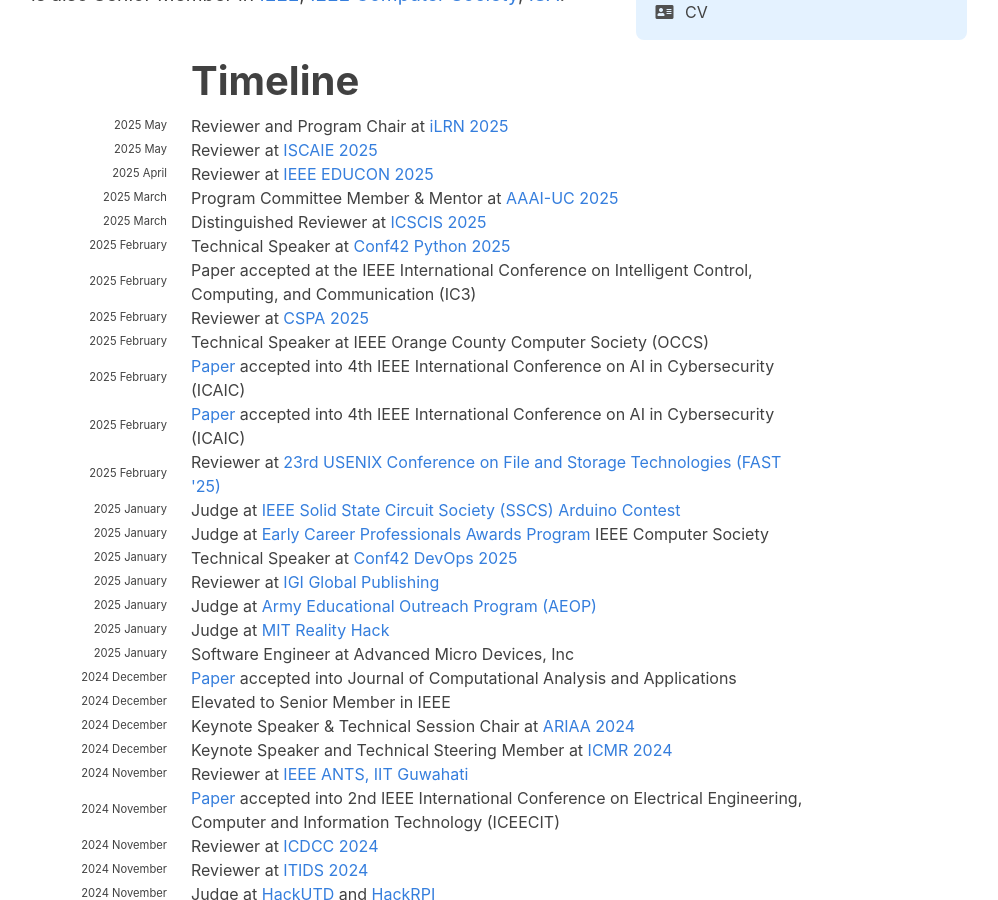
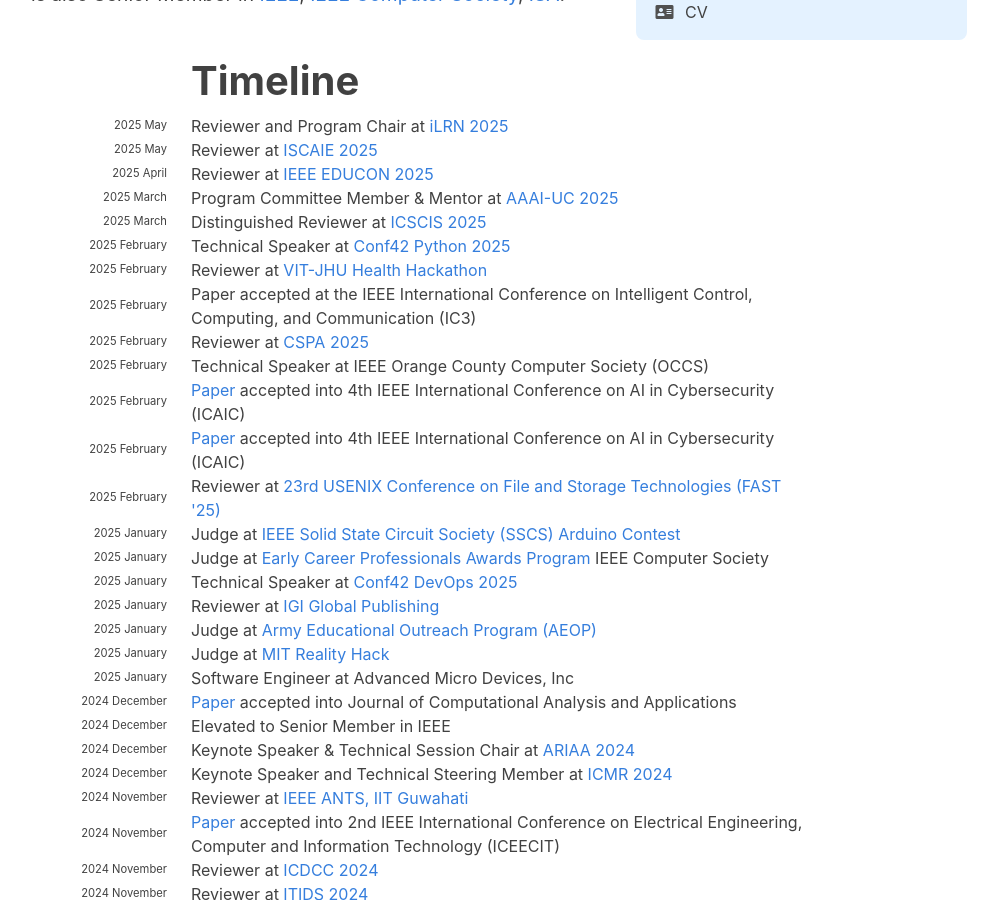
Before and after one commit to hariharanragothaman/hariharanragothaman.github.io, a Jekyll site: the page built from index.md, in a window 1280 px wide and 900 px high, scrolled down 772 px. Shown: the whole window, without its empty margins (141-1139 px from the left). Built offline with Jekyll 4.4.1, drawn with Linux system fonts in a browser that asks for light colours; nearby versions of some CDN libraries; some web fonts are replaced.

Commit message:
Polishes and Updates

```diff
--- a/_data/news.yaml
+++ b/_data/news.yaml
@@ -34,6 +34,10 @@
 - year: 2025
   year-extra: February
   description: Technical Speaker at <a href="https://www.conf42.com/Python_2025_Hariharan_Ragothaman_cpp_python_workloads">Conf42 Python 2025</a>
+
+- year: 2025
+  year-extra: February
+  description: Reviewer at <a href="https://vitbhopal.ac.in/health-hackathon/">VIT-JHU Health Hackathon</a>
 
 - year: 2025
   year-extra: February
```
